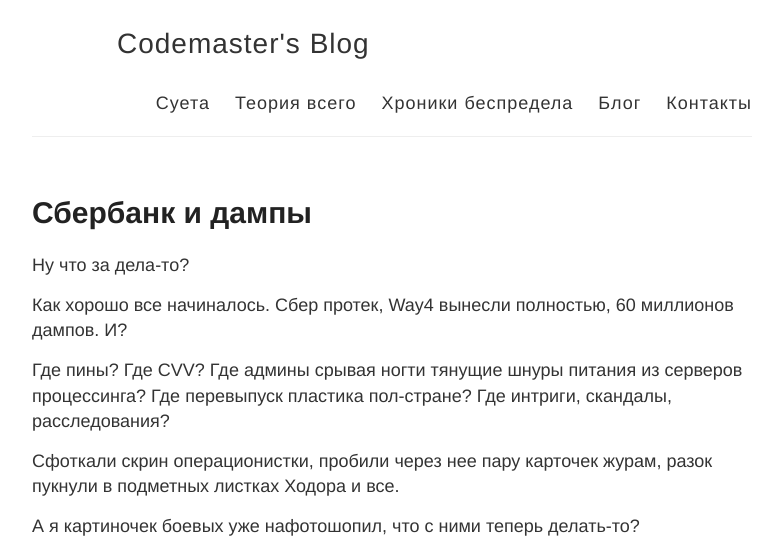
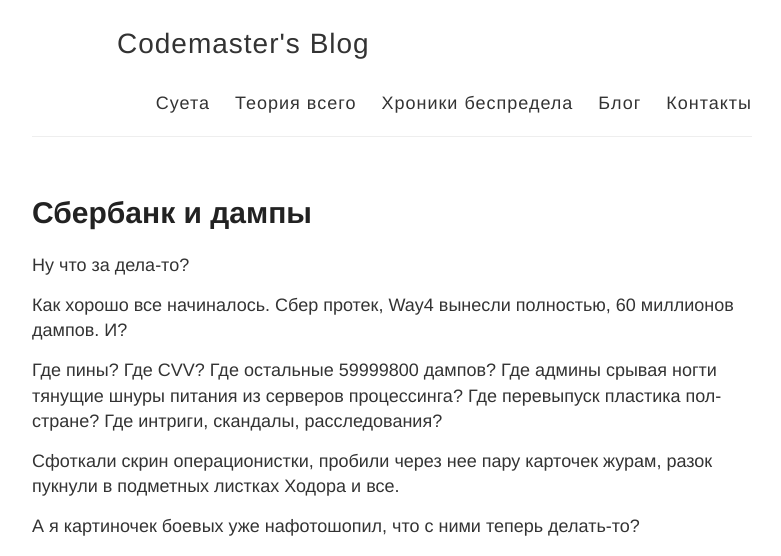
Before and after one commit to decrafts/r, a Jekyll site: the page built from _posts/2019/10/2019-10-04-sberbank.md, in a window 1280 px wide. Shown: the top 556 px of the page, without its empty margins (248-1029 px from the left). Built offline with Jekyll 4.4.1, drawn with Linux system fonts in a browser that asks for light colours; comment, search, counter and statistics services are not loaded.

Commit message:
Update 2019-10-04-sberbank.md

```diff
--- a/_posts/2019/10/2019-10-04-sberbank.md
+++ b/_posts/2019/10/2019-10-04-sberbank.md
@@ -9,7 +9,7 @@
 
 Как хорошо все начиналось. Сбер протек, Way4 вынесли полностью, 60 миллионов дампов. И?
 
-Где пины? Где CVV? Где админы срывая ногти тянущие шнуры питания из серверов процессинга? Где перевыпуск пластика пол-стране? Где интриги, скандалы, расследования?
+Где пины? Где CVV? Где остальные 59999800 дампов? Где админы срывая ногти тянущие шнуры питания из серверов процессинга? Где перевыпуск пластика пол-стране? Где интриги, скандалы, расследования?
 
 Сфоткали скрин операционистки, пробили через нее пару карточек журам, разок пукнули в подметных листках Ходора и все.
 
```
